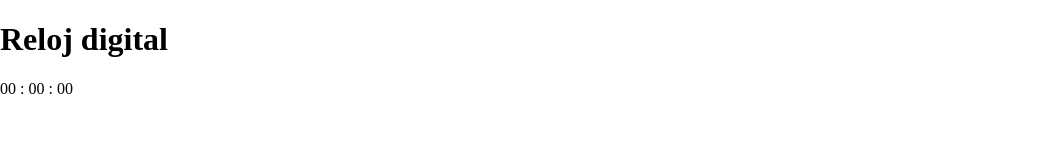
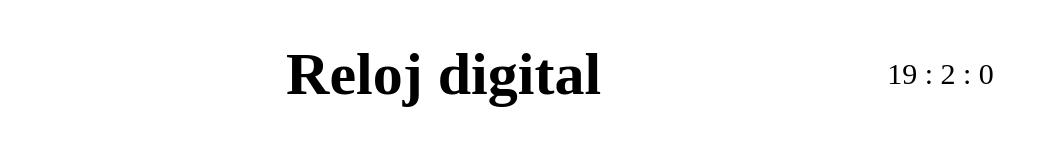
Before and after one commit to Sergio99778/Clock, a plain HTML site: page index.html in a window 1280 px wide. Shown: the whole page, without its empty margins (0-1056 px from the left). Drawn offline with Linux system fonts and the light colour scheme.

Commit message:
Adding styles and js.

```diff
--- a/index.html
+++ b/index.html
@@ -10,8 +10,10 @@
     <link rel="stylesheet" href="./style/style.css">
 </head>
 <body>
-    <h1>Reloj digital</h1>
-    <div class="clock">00 : 00 : 00</div>
+    <div class="container">
+        <h1>Reloj digital</h1>
+        <div class="clock">00 : 00 : 00</div>
+    </div>
     <!--Script-->
     <script src="./js/app.dev.js"></script>
 </body>
--- a/js/app.dev.js
+++ b/js/app.dev.js
@@ -0,0 +1,11 @@
+const clock = document.querySelector(".clock");
+const getHour = () => {
+    const date = new Date();
+    const time = {
+        hour: date.getHours(),
+        minute: date.getMinutes(),
+        seconds: date.getSeconds()
+    }
+    clock.innerHTML = `${time.hour} : ${time.minute} : ${time.seconds}`;
+};
+setInterval(getHour,100)
--- a/style/style.css
+++ b/style/style.css
@@ -0,0 +1,17 @@
+html {
+    font-size: 62.5%;
+}
+
+.container {
+    display: flex;
+    justify-content: space-evenly;
+    align-items: center;
+    flex-direction: row;
+    font-size: 2rem;
+}
+
+@media (min-width: 700px){
+    .container {
+        font-size: 3rem;
+    }
+}
```
